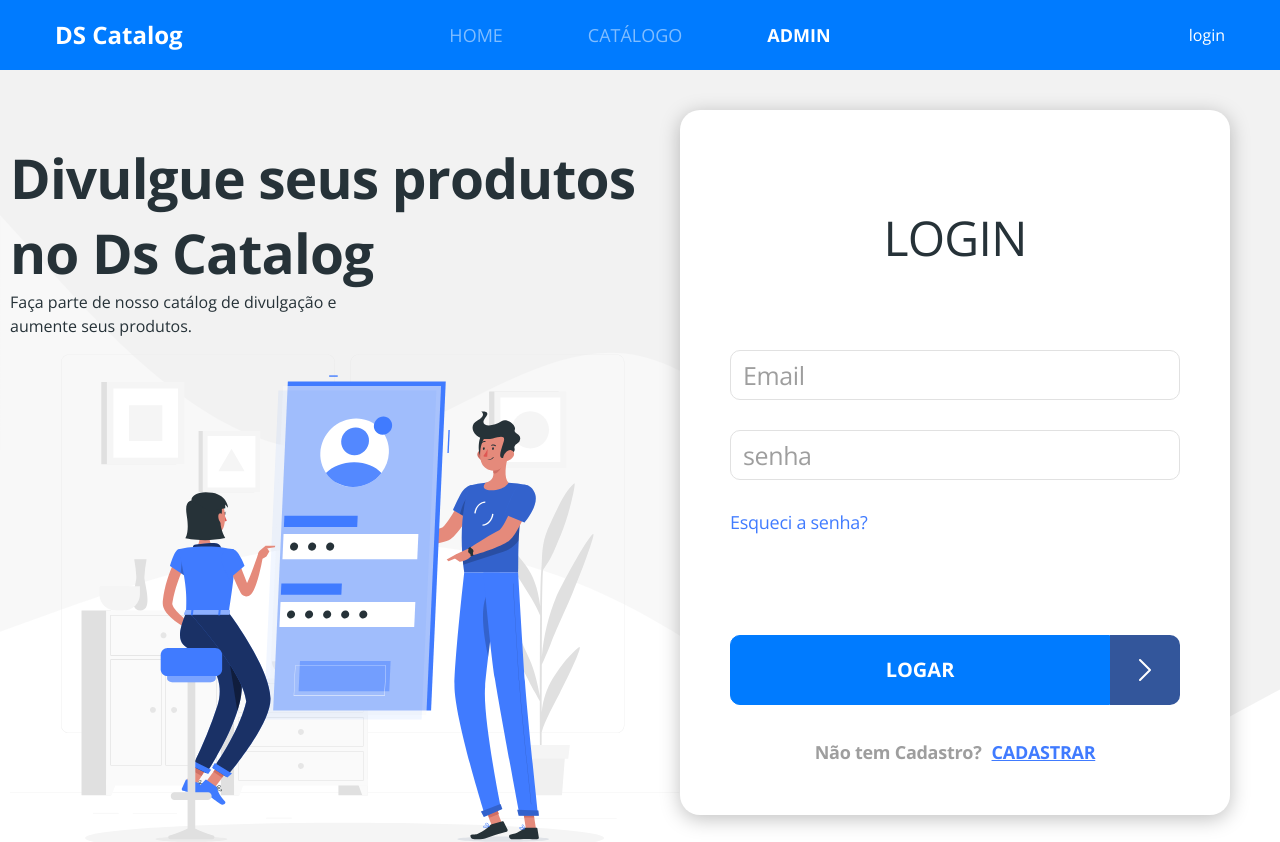
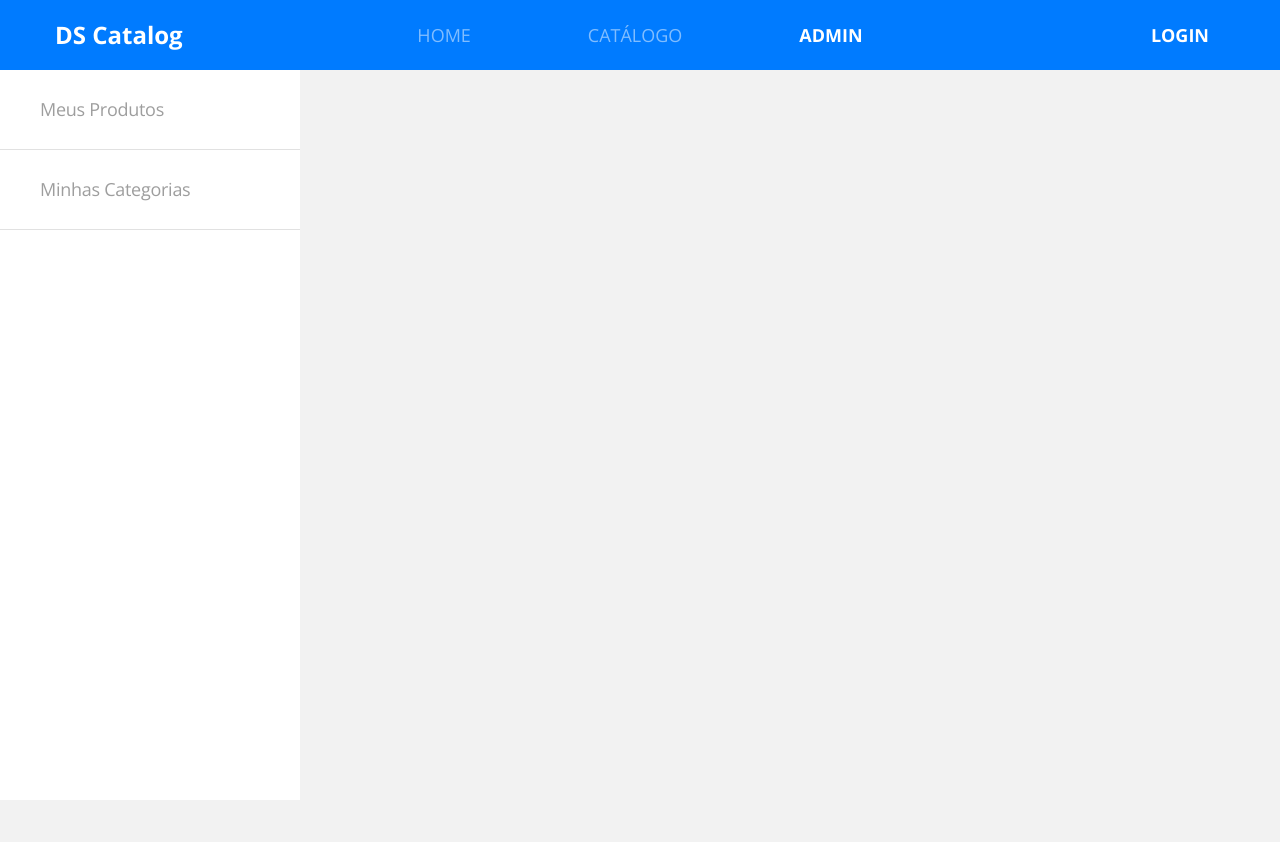
Before and after one commit to pierreEnoc/ds-catalog-web, a React (Create React App) app: page /admin/auth in a window 1280 px wide. Before the commit this address led to /admin/auth/login. Shown: the top 842 px of the page. After the commit the page ends 800 px from the top, so only its background shows below. Built offline with nearby package versions, Linux system fonts and the light colour scheme.

Commit message:
:add option logout on navbar

```diff
--- a/src/Routes.tsx
+++ b/src/Routes.tsx
@@ -21,8 +21,8 @@ const Routes = () => (
             <Route path="/products/:productId">
                 <ProductDetails />
             </Route>
-            <Redirect from ="/admin/auth" to="/admin/auth/login" exact />
-            <Route path="/admin/auth">
+            <Redirect from ="/auth" to="/auth/login" exact />
+            <Route path="/auth">
                 <Auth />
             </Route>
             <Redirect from ="/admin" to="/admin/products" exact/>
--- a/src/core/components/Navbar/index.tsx
+++ b/src/core/components/Navbar/index.tsx
@@ -2,7 +2,10 @@ import React from 'react';
 import { Link, NavLink } from 'react-router-dom';
 import './styles.scss';
 
-const Navbar = () => (
+const Navbar = () => {
+    const currentUser = '';
+
+    return (
         <nav className="row  bg-primary main-nav">
             <div className="col-3">
                 <Link to="/" href="link" className="nav-logo-text">
@@ -12,25 +15,40 @@ const Navbar = () => (
             <div className="col-6">
                 <ul className="main-menu">
                     <li>
-                    <NavLink to="/" exact>
+                        <NavLink to="/" exact className="nav-link">
                             HOME
                         </NavLink>
                     </li>
                     <li>
-                    <NavLink to="/products">
+                        <NavLink to="/products" className="nav-link">
                             CATÁLOGO
                         </NavLink>
                     </li>
                     <li>
-                    <NavLink to="/admin">
+                        <NavLink to="/admin" className="nav-link">
                             ADMIN
                         </NavLink>
                     </li>
                 </ul>
             </div>
             <div className="col-3 text-right">
-            login
+                {currentUser && (
+                    <>
+                     {currentUser}
+                        <a href="#logout" className="nav-link active d-inline">
+                            LOGOUT
+                        </a>
+                    </>
+                )}
+                {!currentUser && (
+                        <Link to="/auth/login" className="nav-link  active">
+                            LOGIN
+                        </Link>
+                    )}
+
             </div>
         </nav>
     )
+};
+
 export default Navbar;
--- a/src/core/components/Navbar/styles.scss
+++ b/src/core/components/Navbar/styles.scss
@@ -15,15 +15,17 @@
 
 .main-menu{
     display: flex;
-    font-size: 18px;
+
     justify-content: center;
 
     li:nth-child(2) {
         margin-right: 85px;
         margin-left: 85px;
     }
+}
 
-    a {
+    .nav-link {
+        font-size: 18px;
         font-style: normal;
         color: rgba(255, 255, 255, 0.5);
         &.active {
@@ -35,4 +37,3 @@
             color: #FFF;
         }
     }
-}
--- a/src/core/components/Routes/PrivateRoutes.tsx
+++ b/src/core/components/Routes/PrivateRoutes.tsx
@@ -19,7 +19,7 @@ const PrivateRoute = ({ children, path, allowedRoutes }: Props) => {
                     return (
                         <Redirect
                             to={{
-                                pathname: "/admin/auth/login",
+                                pathname: "/auth/login",
                                 state: { from: location }
                             }}
                         />
--- a/src/core/utils/request.ts
+++ b/src/core/utils/request.ts
@@ -24,7 +24,7 @@ axios.interceptors.response.use(function(response) {
 
 }, function (error) {
     if (error.response.status === 401) {
-        history.push('/admin/auth/login')
+        history.push('/auth/login')
     }
 
     return Promise.reject(error);
--- a/src/pages/Auth/components/Login/index.tsx
+++ b/src/pages/Auth/components/Login/index.tsx
@@ -83,7 +83,7 @@ const Login = () => {
         </div>
        )}
          </div>
-        <Link to="/admin/auth/recover" className="login-link-recover">
+        <Link to="/auth/recover" className="login-link-recover">
             Esqueci a senha?
         </Link>
        <div className="login-submit">
@@ -93,7 +93,7 @@ const Login = () => {
            <span className="not-registered">
            Não tem Cadastro?
            </span>
-           <Link to="/admin/auth/register" className="login-link-register">
+           <Link to="/auth/register" className="login-link-register">
            CADASTRAR
            </Link>
        </div>
--- a/src/pages/Auth/index.tsx
+++ b/src/pages/Auth/index.tsx
@@ -18,13 +18,13 @@ const Auth = () => (
         </div>
         <div className="auth-content">
             <Switch>
-                <Route path="/admin/auth/login">
+                <Route path="/auth/login">
                   <Login />
                 </Route>
-                <Route path="/admin/auth/register">
+                <Route path="/auth/register">
                     <h1>Cadastro</h1>
                 </Route>
-                <Route path="/admin/auth/recover">
+                <Route path="/auth/recover">
                     <h1>Recuperar</h1>
                 </Route>
             </Switch>
```
Lines whose indentation alone changed are shown as unchanged.
